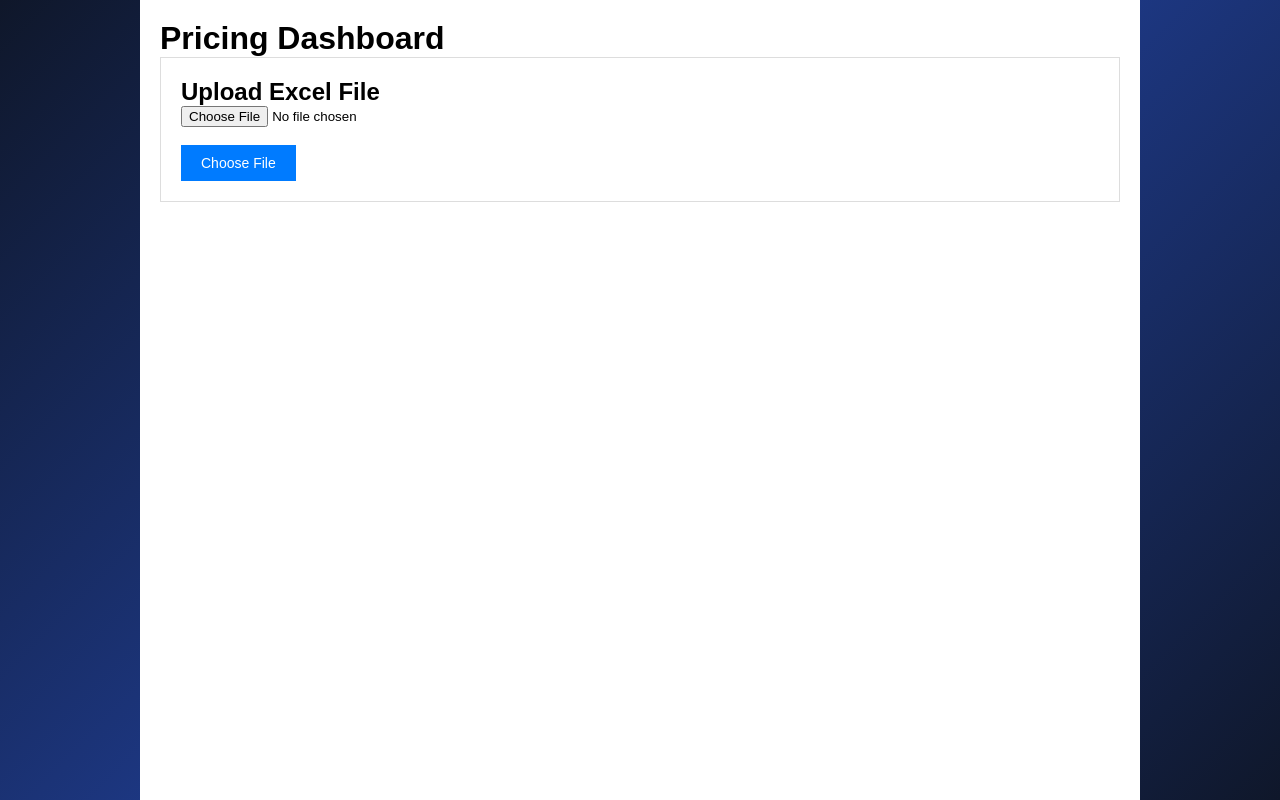
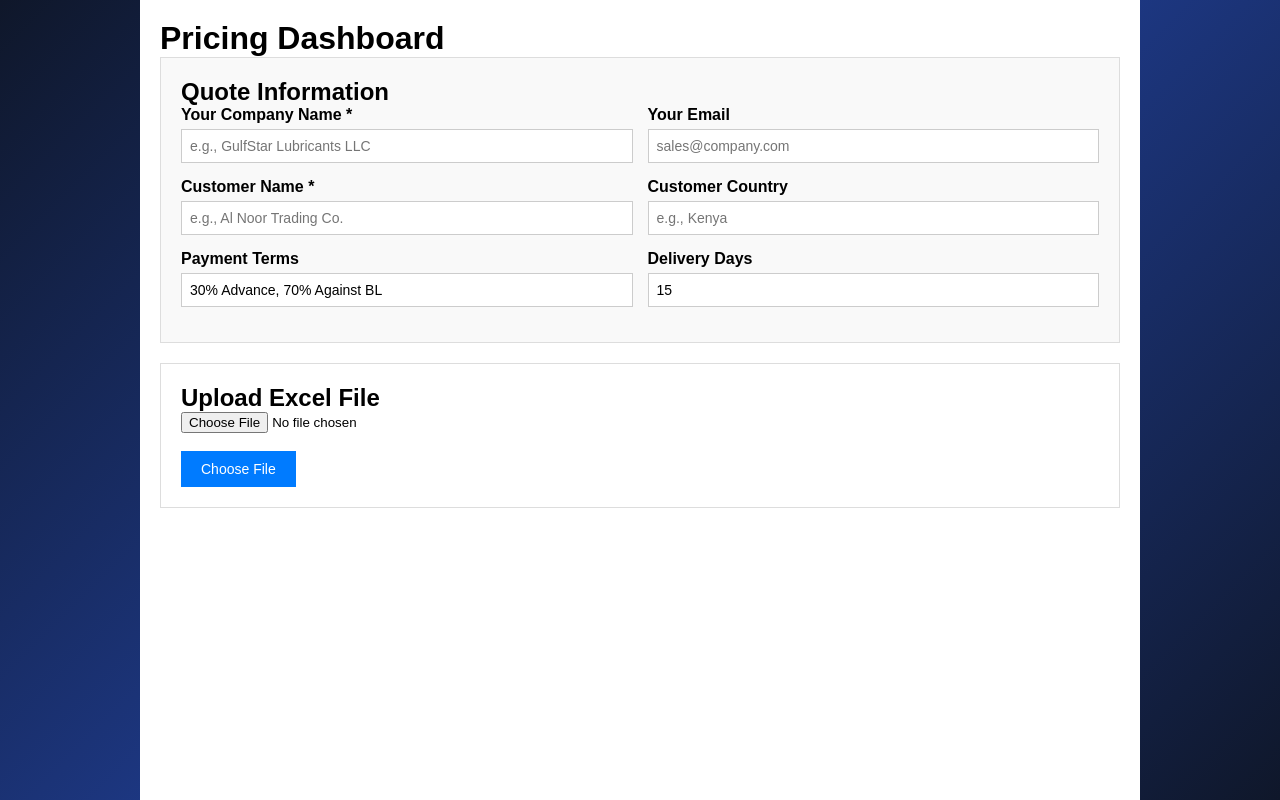
Before and after one commit to Ahmeddhaq/Lubricant-Pricing, a React (Vite) app: page / in a window 1280 px wide. Built offline with nearby package versions, Linux system fonts and the light colour scheme.

Commit message:
quote fix2

```diff
--- a/src/App.jsx
+++ b/src/App.jsx
@@ -9,6 +9,14 @@ export default function PricingApp() {
   const [inputValues, setInputValues] = useState({});
   const [calculations, setCalculations] = useState({});
   const [loading, setLoading] = useState(false);
+
+  // Company & Quote Details
+  const [companyName, setCompanyName] = useState("");
+  const [companyEmail, setCompanyEmail] = useState("");
+  const [customerName, setCustomerName] = useState("");
+  const [customerCountry, setCustomerCountry] = useState("");
+  const [paymentTerms, setPaymentTerms] = useState("30% Advance, 70% Against BL");
+  const [deliveryDays, setDeliveryDays] = useState("15");
 
   const handleFileUpload = async (e) => {
     const file = e.target.files[0];
@@ -94,6 +102,11 @@ export default function PricingApp() {
   };
 
   const generatePDF = () => {
+    if (!companyName || !customerName) {
+      alert("Please fill in Company Name and Customer Name before generating quote");
+      return;
+    }
+
     const doc = new jsPDF();
     const pageWidth = doc.internal.pageSize.getWidth();
     const margin = 15;
@@ -107,7 +120,7 @@ export default function PricingApp() {
 
     doc.setFontSize(10);
     doc.setTextColor(100, 100, 100);
-    doc.text(`Quote No: LUB-${Date.now()}`, margin, yPos);
+    doc.text(`Quote No: QT-${Date.now()}`, margin, yPos);
     yPos += 5;
     doc.text(`Date: ${new Date().toLocaleDateString()}`, margin, yPos);
     yPos += 8;
@@ -115,13 +128,30 @@ export default function PricingApp() {
     // Company Info
     doc.setFontSize(11);
     doc.setTextColor(0, 0, 0);
-    doc.text("COMPANY DETAILS", margin, yPos);
+    doc.text("FROM", margin, yPos);
     yPos += 5;
     doc.setFontSize(10);
-    doc.text("GulfStar Lubricants LLC", margin + 2, yPos);
+    doc.text(companyName, margin + 2, yPos);
     yPos += 4;
-    doc.text("Email: sales@gulfstar-lube.com", margin + 2, yPos);
-    yPos += 8;
+    if (companyEmail) {
+      doc.text("Email: " + companyEmail, margin + 2, yPos);
+      yPos += 4;
+    }
+    yPos += 4;
+
+    // Customer Info
+    doc.setFontSize(11);
+    doc.setTextColor(0, 0, 0);
+    doc.text("TO", margin, yPos);
+    yPos += 5;
+    doc.setFontSize(10);
+    doc.text(customerName, margin + 2, yPos);
+    yPos += 4;
+    if (customerCountry) {
+      doc.text("Country: " + customerCountry, margin + 2, yPos);
+      yPos += 4;
+    }
+    yPos += 4;
 
     // File Info Section
     doc.setFontSize(11);
@@ -200,7 +230,7 @@ export default function PricingApp() {
     // Summary Section
     doc.setFontSize(10);
     doc.setTextColor(0, 0, 0);
-    doc.text("SUMMARY", margin, yPos);
+    doc.text("COMMERCIAL TERMS", margin, yPos);
     yPos += 5;
 
     doc.setDrawColor(0, 51, 102);
@@ -210,12 +240,12 @@ export default function PricingApp() {
 
     doc.setFontSize(9);
     doc.setTextColor(50, 50, 50);
-    doc.text("Total Inputs:", margin + 2, yPos);
-    doc.text(Object.keys(inputValues).length.toString(), pageWidth - margin - 10, yPos, { align: "right" });
+    doc.text("Payment Terms:", margin + 2, yPos);
+    doc.text(paymentTerms, pageWidth - margin - 30, yPos);
     yPos += 4;
 
-    doc.text("Total Calculations:", margin + 2, yPos);
-    doc.text(Object.keys(calculations).length.toString(), pageWidth - margin - 10, yPos, { align: "right" });
+    doc.text("Delivery:", margin + 2, yPos);
+    doc.text(deliveryDays + " Days", pageWidth - margin - 30, yPos);
     yPos += 8;
 
     // Footer
@@ -227,8 +257,6 @@ export default function PricingApp() {
     doc.setTextColor(150, 150, 150);
     doc.text("This quotation is valid for 7 days from the date above.", margin, yPos);
     yPos += 3;
-    doc.text("Payment Terms: 30% Advance, 70% Against BL", margin, yPos);
-    yPos += 3;
     doc.text("For more details, please contact our sales team.", margin, yPos);
 
     doc.save(`quotation_${Date.now()}.pdf`);
@@ -237,6 +265,110 @@ export default function PricingApp() {
   return (
     <div style={{ fontFamily: "Arial, sans-serif", padding: "20px", maxWidth: "1000px", margin: "0 auto", backgroundColor: "white", minHeight: "100vh" }}>
       <h1>Pricing Dashboard</h1>
+
+      {/* Company & Customer Details Form */}
+      <div style={{ border: "1px solid #ddd", padding: "20px", marginBottom: "20px", backgroundColor: "#f9f9f9" }}>
+        <h2>Quote Information</h2>
+
+        <div style={{ display: "grid", gridTemplateColumns: "1fr 1fr", gap: "15px", marginBottom: "15px" }}>
+          <div>
+            <label style={{ display: "block", marginBottom: "5px", fontWeight: "bold" }}>Your Company Name *</label>
+            <input
+              type="text"
+              value={companyName}
+              onChange={(e) => setCompanyName(e.target.value)}
+              placeholder="e.g., GulfStar Lubricants LLC"
+              style={{
+                width: "100%",
+                padding: "8px",
+                border: "1px solid #ccc",
+                fontSize: "14px",
+                boxSizing: "border-box"
+              }}
+            />
+          </div>
+          <div>
+            <label style={{ display: "block", marginBottom: "5px", fontWeight: "bold" }}>Your Email</label>
+            <input
+              type="email"
+              value={companyEmail}
+              onChange={(e) => setCompanyEmail(e.target.value)}
+              placeholder="sales@company.com"
+              style={{
+                width: "100%",
+                padding: "8px",
+                border: "1px solid #ccc",
+                fontSize: "14px",
+                boxSizing: "border-box"
+              }}
+            />
+          </div>
+          <div>
+            <label style={{ display: "block", marginBottom: "5px", fontWeight: "bold" }}>Customer Name *</label>
+            <input
+              type="text"
+              value={customerName}
+              onChange={(e) => setCustomerName(e.target.value)}
+              placeholder="e.g., Al Noor Trading Co."
+              style={{
+                width: "100%",
+                padding: "8px",
+                border: "1px solid #ccc",
+                fontSize: "14px",
+                boxSizing: "border-box"
+              }}
+            />
+          </div>
+          <div>
+            <label style={{ display: "block", marginBottom: "5px", fontWeight: "bold" }}>Customer Country</label>
+            <input
+              type="text"
+              value={customerCountry}
+              onChange={(e) => setCustomerCountry(e.target.value)}
+              placeholder="e.g., Kenya"
+              style={{
+                width: "100%",
+                padding: "8px",
+                border: "1px solid #ccc",
+                fontSize: "14px",
+                boxSizing: "border-box"
+              }}
+            />
+          </div>
+          <div>
+            <label style={{ display: "block", marginBottom: "5px", fontWeight: "bold" }}>Payment Terms</label>
+            <input
+              type="text"
+              value={paymentTerms}
+              onChange={(e) => setPaymentTerms(e.target.value)}
+              placeholder="30% Advance, 70% Against BL"
+              style={{
+                width: "100%",
+                padding: "8px",
+                border: "1px solid #ccc",
+                fontSize: "14px",
+                boxSizing: "border-box"
+              }}
+            />
+          </div>
+          <div>
+            <label style={{ display: "block", marginBottom: "5px", fontWeight: "bold" }}>Delivery Days</label>
+            <input
+              type="number"
+              value={deliveryDays}
+              onChange={(e) => setDeliveryDays(e.target.value)}
+              placeholder="15"
+              style={{
+                width: "100%",
+                padding: "8px",
+                border: "1px solid #ccc",
+                fontSize: "14px",
+                boxSizing: "border-box"
+              }}
+            />
+          </div>
+        </div>
+      </div>
 
       {!uploadedFile ? (
         <div style={{ border: "1px solid #ddd", padding: "20px", marginBottom: "20px" }}>
```
